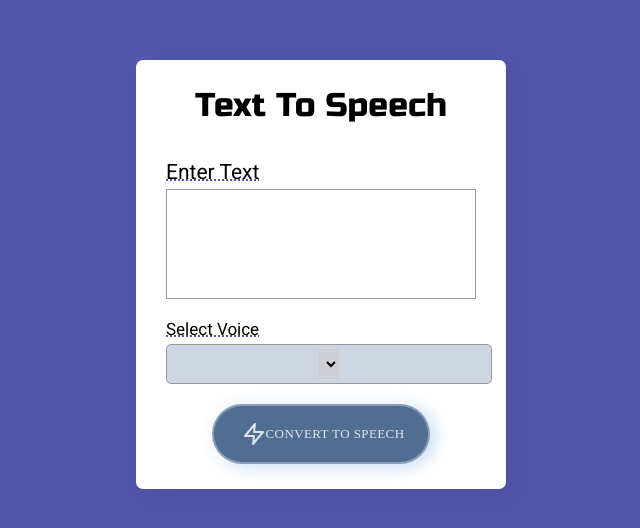
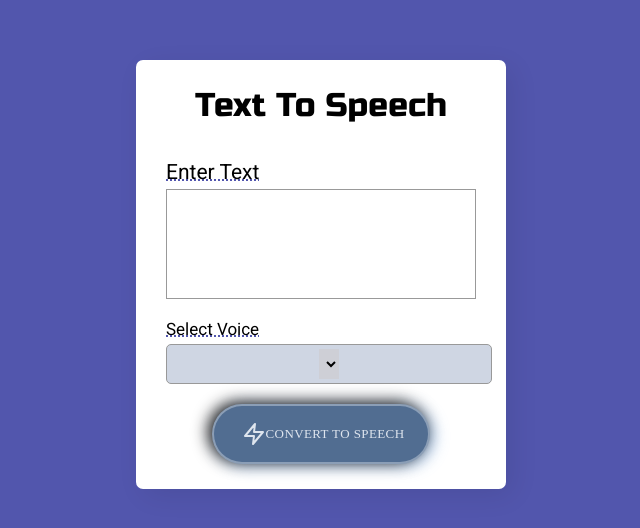
Before and after one commit to ForLoopNelson/Text-To-Speech, a plain HTML site: page index.html in a window 1280 px wide. Shown: the part 126-654 px from the top of the page, without its empty margins (319-959 px from the left). Drawn offline with Linux system fonts and the light colour scheme.

Commit message:
more button changes

```diff
--- a/style.css
+++ b/style.css
@@ -133,7 +133,7 @@ button {
  padding: 16px 24px 16px 28px;
  transform: translate(0px, 0px) rotate(0deg);
  transition: 0.2s;
- box-shadow: -4px -2px 16px 0px #ffffff, 4px 2px 16px 0px rgb(95 157 231 / 48%);
+ box-shadow: -4px -2px 16px 0px #161515, 4px 2px 16px 0px rgb(95 157 231 / 48%);
 }
 
 button:hover {
```
